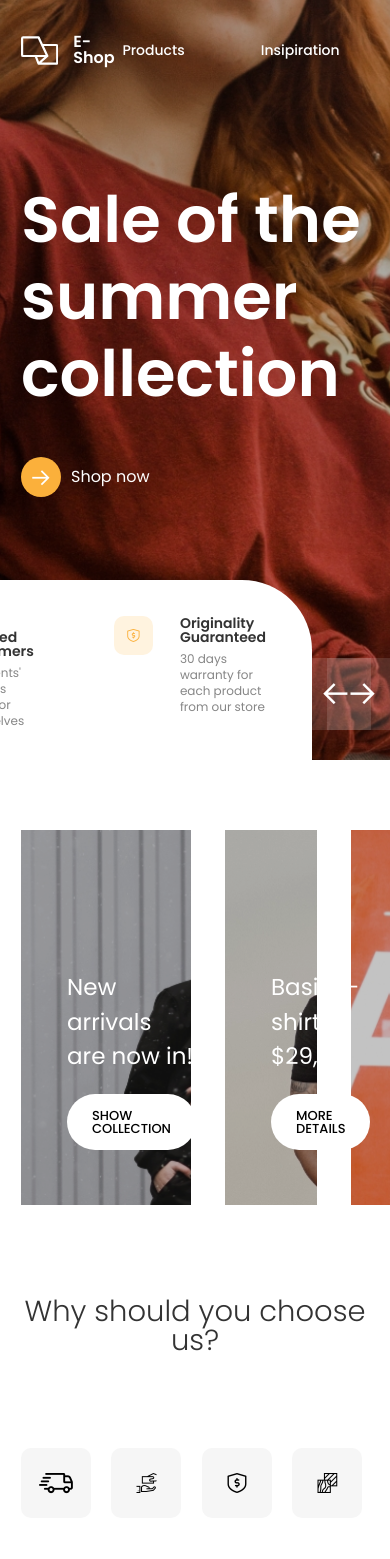
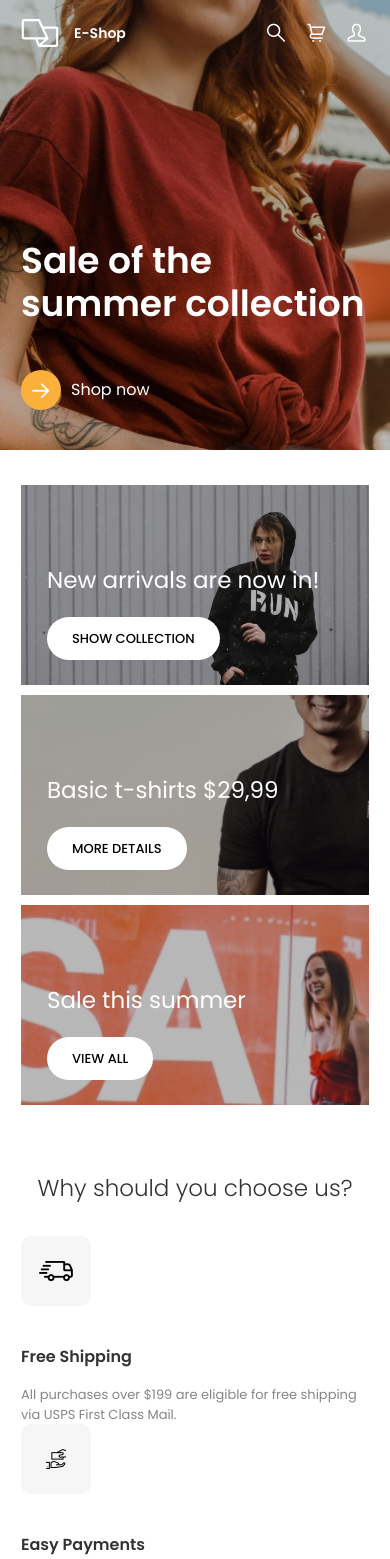
Before and after one commit to TopSecretStar/next-ecommerce, a Next.js app: page / in a window 390 px wide. Shown: the top 1559 px of the page. Built offline with nearby package versions, Linux system fonts and the light colour scheme.

Commit message:
WIP responsive

```diff
--- a/assets/css/main.scss
+++ b/assets/css/main.scss
@@ -171,13 +171,21 @@ h1,h2,h3,h4,h5 {
 
 .site-logo {
   display: flex;
+  font-size: 14px;
   align-items: center;
+  @include breakpoint(phone) {
+    font-size: 16px;
+  }
   svg {
-    width: 45px;
-    height: 35px;
+    width: 38px;
+    height: 28px;
     fill: currentColor;
     object-fit: contain;
     margin-right: 15px;
+    @include breakpoint(phone) {
+      width: 45px;
+      height: 35px;
+    }
   }
 }
 
@@ -205,10 +213,13 @@ h1,h2,h3,h4,h5 {
   top: 0;
   left: 0;
   z-index: 999;
-  height: 100px;
+  height: 65px;
   color: #FFF;
   box-shadow: none;
   transition: all .3s ease;
+  @include breakpoint(phone) {
+    height: 100px;
+  }
   &.site-header--fixed {
     border-bottom: 1px solid #E5E5E5;
     background-color: #FFF;
@@ -234,6 +245,10 @@ h1,h2,h3,h4,h5 {
     color: #FFF;
   }
   .site-header__actions {
+    margin-left: auto;
+    @include breakpoint(phone) {
+      margin-left: 0;
+    }
     button {
       margin-left: 15px;
     }
@@ -243,8 +258,18 @@ h1,h2,h3,h4,h5 {
     }
   }
   .site-nav {
+    right: -250px;
+    width: 250px;
+    height: 100vh;
     margin-left: auto;
     margin-right: auto;
+    position: fixed;
+    @include breakpoint(phone) {
+      position: relative;
+      height: auto;
+      right: 0;
+      width: auto;
+    }
     a {
       font-size: 14px;
       font-weight: 500;
@@ -256,21 +281,29 @@ h1,h2,h3,h4,h5 {
 .page-intro {
   position: relative;
   .swiper-button-prev, .swiper-button-next {
-    bottom: 30px;
+    bottom: 20px;
     top: auto;
     transform: translateX(50%);
     right: 14%;
     left: auto;
-    width: 72px;
-    height: 72px;
+    width: 42px;
+    height: 42px;
     z-index: 100;
-    font-size: 21px;
+    font-size: 13px;
     display: flex;
     cursor: pointer;
     justify-content: center;
     align-items: center;
     position: absolute;
+    display: none;
     background-color: rgba(255,255,255, .12);
+    @include breakpoint(phone) {
+      width: 72px;
+      height: 72px;
+      bottom: 30px;
+      font-size: 21px;
+      display: flex;
+    }
     &:before {
       color: #FFF;
       content: '\e80b';
@@ -284,7 +317,10 @@ h1,h2,h3,h4,h5 {
     }
   }
   .swiper-button-next {
+    right: 20px;
+    @include breakpoint(phone) {
       right: 7%;
+    }
     &:before {
       content: '\e811';
     }
@@ -297,8 +333,12 @@ h1,h2,h3,h4,h5 {
     left: 0;
     width: 80%;
     z-index: 99;
+    display: none;
     position: absolute;
     padding: 36px 30px 30px 30px;
+    @include breakpoint(phone) {
+      display: block;
+    }
     &:before {
       background: #FFF;
       content: '';
@@ -347,12 +387,15 @@ h1,h2,h3,h4,h5 {
     }
   }
   .page-intro__slide {
-    height: 90vh;
+    height: 450px;
     position: relative;
     background-repeat: no-repeat;
     background-position: center;
     background-size: cover;
     background-color: #FAFAFA;
+    @include breakpoint(phone) {
+      height: 90vh;
+    }
     &:before {
       content: '';
       left: 0;
@@ -370,14 +413,22 @@ h1,h2,h3,h4,h5 {
       height: 100%;
     }
     .page-intro__slide__content {
+      margin-top: auto;
+      margin-bottom: 40px;
+      @include breakpoint(phone) {
         margin-bottom: 80px;
+        margin-top: 0;
+      }
       h2 {
-        font-size: 64px;
+        font-size: 36px;
         color: #FFF;
         font-weight: 600;
         line-height: 120%;
+        margin-bottom: 45px;
+        @include breakpoint(phone) {
+          font-size: 64px;
           width: 600px;
-        margin-bottom: 45px;
+        }
       }
       .btn-shop {
         display: flex;
@@ -401,12 +452,17 @@ h1,h2,h3,h4,h5 {
 }
 
 .featured {
+  padding: 35px 0 62px 0;
+  @include breakpoint(phone) {
     padding: 70px 0 92px 0;
+  }
   .container {
+    @include breakpoint(phone) {
       display: grid;
       grid-gap: 34px;
       grid-template-columns: 1fr 1fr 1fr 1fr 1fr 1fr 1fr 1fr 1fr 1fr 1fr 1fr;
       grid-template-areas: "\31  \31  \31  \31  \31  \31  \32  \32  \32  \33  \33  \33 ";
+    }
   }
   .featured-item-large {
     grid-area: \31 ;
@@ -418,13 +474,19 @@ h1,h2,h3,h4,h5 {
     grid-area: \33 ;
   }
   .featured-item {
-    height: 375px;
+    height: 200px;
     display: flex;
+    margin-bottom: 10px;
     background-position: center;
     background-repeat: no-repeat;
     background-size: cover;
+    padding: 25px 26px;
+    position: relative;
+    @include breakpoint(phone) {
+      height: 375px;
       padding: 55px 46px;
-    position: relative;
+      margin-bottom: 0;
+    }
     &:before {
       content: '';
       top: 0;
@@ -433,7 +495,7 @@ h1,h2,h3,h4,h5 {
       z-index: 1;
       height: 100%;
       position: absolute;
-      background: rgba(0,0,0, 0.23);
+      background: rgba(0,0,0, 0.28);
     }
     .featured-item__content {
       margin-top: auto;
@@ -518,18 +580,23 @@ h1,h2,h3,h4,h5 {
 
 .subscribe {
   .subscribe__content {
+    padding: 35px 20px;
     background-color: #FAFAFA;
+    background-repeat: no-repeat;
+    background-size: cover;
+    position: relative;
+    background-position: center;
+    @include breakpoint(phone) {
       padding: 80px 125px 80px 105px;
       display: flex;
       align-items: center;
       background-position: center;
-    background-repeat: no-repeat;
-    background-size: cover;
-    position: relative;
+    }
     &:before {
       content: '';
       width: 100%;
       left: 0;
+      top: 0;
       z-index: 5;
       width: 100%;
       height: 100%;
@@ -541,21 +608,41 @@ h1,h2,h3,h4,h5 {
       position: relative;
     }
     h4 {
+      font-size: 18px;
+      color: #FFF;
+      margin-bottom: 20px;
+      line-height: 130%;
+      margin-right: auto;
+      @include breakpoint(phone) {
         font-size: 26px;
-      color: #FFF;
-      line-height: 130%;
+        margin-bottom: 0;
         width: 504px;
-      margin-right: auto;
+      }
     }
     .subscribe__form {
       input {
-        height: 48px;
-        padding: 0 35px;
+        height: 40px;
+        padding: 0 25px;
         color: #ABABAB;
         font-size: 13px;
         background-color: #FFF;
         border-radius: 30px;
         margin-right: 25px;
+        @include breakpoint(phone) {
+          height: 48px;
+          padding: 0 35px;
+        }
+      }
+      .btn {
+        margin-top: 10px;
+        font-size: 11px;
+        padding-top: 10px;
+        padding-bottom: 10px;
+        @include breakpoint(phone) {
+          padding: 15px 25px;
+          font-size: 13px;
+          margin-top: 0;
+        }
       }
     }
   }
@@ -564,20 +651,31 @@ h1,h2,h3,h4,h5 {
 .section {
   margin-bottom: 150px;
   .section__intro {
+    margin-bottom: 36px;
+    @include breakpoint(phone) {
       margin-bottom: 93px;
+    }
     h4 {
-      font-size: 29px;
+      font-size: 23px;
       font-weight: 300;
       text-align: center;
+      @include breakpoint(phone) {
+        font-size: 29px;
+      }
     }
   }
 }
 
 .site-footer {
+  padding-top: 50px;
+  @include breakpoint(phone) {
     padding-top: 90px;
+  }
   .site-footer__top {
+    padding-bottom: 50px;
+    @include breakpoint(phone) {
       display: flex;
-    padding-bottom: 50px;
+    }
   }
   .site-footer__description {
     width: 400px;
@@ -614,16 +712,25 @@ h1,h2,h3,h4,h5 {
     }
   }
   .site-footer__links {
+    @include breakpoint(phone) {
       display: flex;
+    }
     ul {
+      margin-bottom: 40px;
+      @include breakpoint(phone) {
         margin-right: 99px;
+        margin-bottom: 0;
+      }
       &:last-of-type {
         margin-right: 0;
       }
       li {
         font-size: 14px;
         color: #000;
+        margin-bottom: 12px;
+        @include breakpoint(phone) {
           margin-bottom: 15px;
+        }
         &:first-child {
           font-weight: 600;
           margin-bottom: 34px;
@@ -637,19 +744,30 @@ h1,h2,h3,h4,h5 {
     }
   }
   .site-footer__bottom {
+    padding: 20px 0;
+    border-top: 1px solid #EBEBEB;
+    @include breakpoint(phone) {
       padding: 33px 0;
-    border-top: 1px solid #EBEBEB;
+    }
     .container {
+      font-size: 13px;
       text-align: center;
+      @include breakpoint(phone) {
+        font-size: 16px;
+      }
     }
   }
 }
 
 .shop-data-items {
+  @include breakpoint(phone) {
     display: flex;
     justify-content: space-between;
+  }
   li {
+    @include breakpoint(phone) {
       width: 22%;
+    }
     i {
       height: 70px;
       width: 70px;
--- a/components/products-featured/index.js
+++ b/components/products-featured/index.js
@@ -2,6 +2,13 @@ import ProductItem from './../product-item'
 import { Swiper, SwiperSlide } from 'swiper/react';
 
 const ProductsFeatured = () => {
+
+  let slidesPerView = 1;
+  if (process.browser) {
+    if(window.innerWidth > 768) {
+      slidesPerView = 4;
+    }
+  }
 
   return (
     <section className="section section-products-featured">
@@ -12,7 +19,8 @@ const ProductsFeatured = () => {
         </header>
 
         <div className="products-carousel">
-          <Swiper spaceBetween={65} slidesPerView={4} className="swiper-wrapper">
+          <Swiper
+          spaceBetween={65} slidesPerView={slidesPerView} className="swiper-wrapper">
             <SwiperSlide>
               <ProductItem discount={30} productImage={'/images/products/product-1.jpg'} />
             </SwiperSlide>
```
Lines whose indentation alone changed are shown as unchanged.
